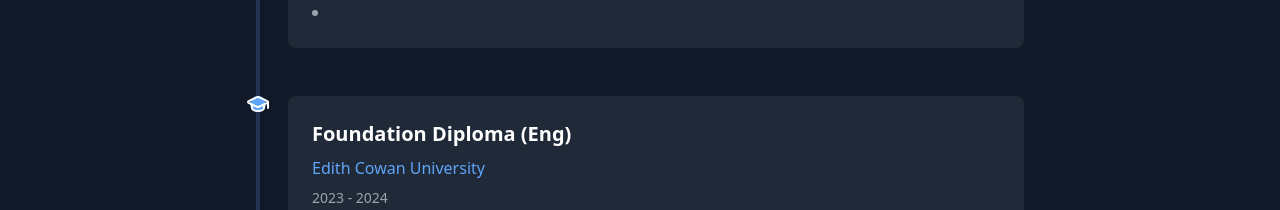
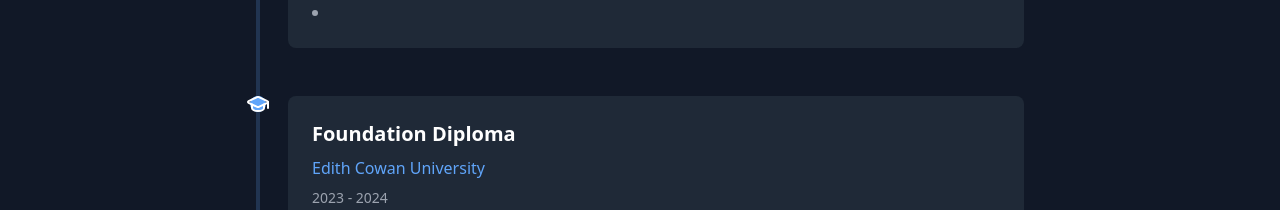
Before and after one commit to kavishka-CodXlab/Kavishka_portfolio, a React (Vite) app: page / in a window 1280 px wide. Shown: the part 2744-2954 px from the top of the page. Built offline with nearby package versions, Linux system fonts and the light colour scheme.

Commit message:
Update Education.tsx

```diff
--- a/src/components/Education.tsx
+++ b/src/components/Education.tsx
@@ -9,7 +9,7 @@
     description: "Specialized in Software Engineering and Data Structures",
     achievements:["IEEE Computer Society Member", "" ]
   }, {
-    degree: "Foundation Diploma (Eng)",
+    degree: "Foundation Diploma",
     institution: "Edith Cowan University",
     period: "2023 - 2024",
     description: "Advanced Mathematics and Computer Science",
```
